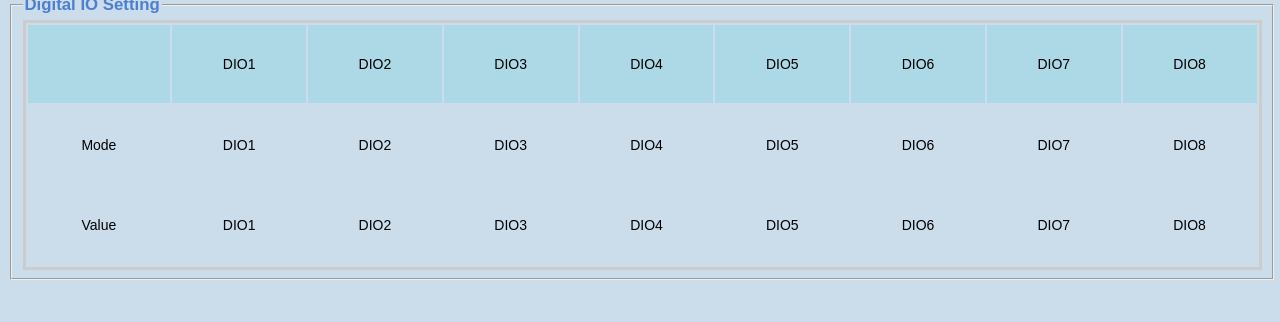
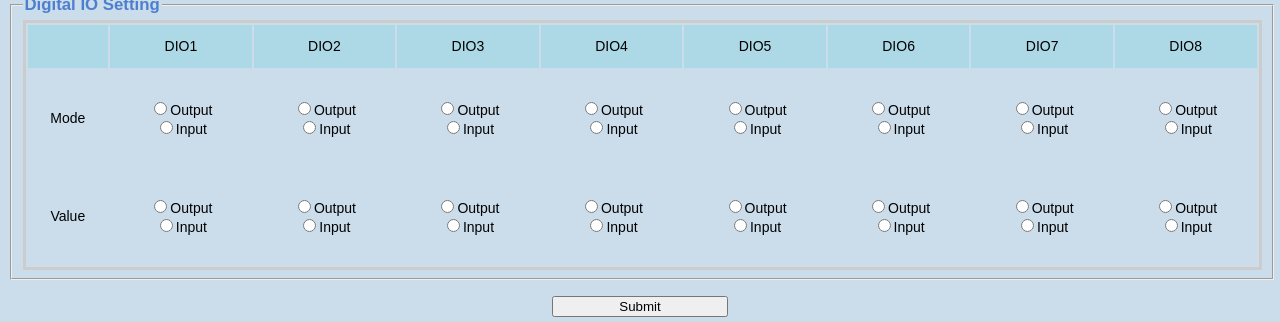
Before and after one commit to ds94059/Hi-Safe-UI, a React (Create React App) app: page /Dio in a window 1280 px wide. Shown: the part 772-1094 px from the top of the page. Before the commit the page ends 1060 px from the top, so only its background shows below. Built offline with nearby package versions, Linux system fonts and the light colour scheme.

Commit message:
kono dio da

```diff
--- a/src/dio.css
+++ b/src/dio.css
@@ -7,3 +7,7 @@
 .lightblue{
     background-color: lightblue;
 }
+
+.confirm{
+    text-align: center;
+}
--- a/src/dio.js
+++ b/src/dio.js
@@ -7,6 +7,23 @@ class Dio extends React.Component{
     render(){
         const greenin = "./image/greenin.png",blueout="./image/blueout.png",
         greenlight = "./image/greenlight.png",redlight="./image/redlight.png"
+        let list=[],list2=[];
+        list.push(<td><input type="radio" name="dio01mode" value="0"/>Output<br/><input type="radio" name="dio01mode" value="1"/>Input<br/></td>)
+        list.push(<td><input type="radio" name="dio02mode" value="0"/>Output<br/><input type="radio" name="dio02mode" value="1"/>Input<br/></td>)
+        list.push(<td><input type="radio" name="dio03mode" value="0"/>Output<br/><input type="radio" name="dio03mode" value="1"/>Input<br/></td>)
+        list.push(<td><input type="radio" name="dio04mode" value="0"/>Output<br/><input type="radio" name="dio04mode" value="1"/>Input<br/></td>)
+        list.push(<td><input type="radio" name="dio05mode" value="0"/>Output<br/><input type="radio" name="dio05mode" value="1"/>Input<br/></td>)
+        list.push(<td><input type="radio" name="dio06mode" value="0"/>Output<br/><input type="radio" name="dio06mode" value="1"/>Input<br/></td>)
+        list.push(<td><input type="radio" name="dio07mode" value="0"/>Output<br/><input type="radio" name="dio07mode" value="1"/>Input<br/></td>)
+        list.push(<td><input type="radio" name="dio08mode" value="0"/>Output<br/><input type="radio" name="dio08mode" value="1"/>Input<br/></td>)
+        list2.push(<td><input type="radio" name="dio01value" value="0"/>Output<br/><input type="radio" name="dio01value" value="1"/>Input<br/></td>)
+        list2.push(<td><input type="radio" name="dio02value" value="0"/>Output<br/><input type="radio" name="dio02value" value="1"/>Input<br/></td>)
+        list2.push(<td><input type="radio" name="dio03value" value="0"/>Output<br/><input type="radio" name="dio03value" value="1"/>Input<br/></td>)
+        list2.push(<td><input type="radio" name="dio04value" value="0"/>Output<br/><input type="radio" name="dio04value" value="1"/>Input<br/></td>)
+        list2.push(<td><input type="radio" name="dio05value" value="0"/>Output<br/><input type="radio" name="dio05value" value="1"/>Input<br/></td>)
+        list2.push(<td><input type="radio" name="dio06value" value="0"/>Output<br/><input type="radio" name="dio06value" value="1"/>Input<br/></td>)
+        list2.push(<td><input type="radio" name="dio07value" value="0"/>Output<br/><input type="radio" name="dio07value" value="1"/>Input<br/></td>)
+        list2.push(<td><input type="radio" name="dio08value" value="0"/>Output<br/><input type="radio" name="dio08value" value="1"/>Input<br/></td>)
         return(
             <div>
                 <Icon/>
@@ -23,11 +40,14 @@ class Dio extends React.Component{
                     <legend class="blueword">Digital IO Setting</legend>
                     <table className="tablestyle">
                         <tr className="lightblue"><td></td><td>DIO1</td><td>DIO2</td><td>DIO3</td><td>DIO4</td><td>DIO5</td><td>DIO6</td><td>DIO7</td><td>DIO8</td></tr>
-                        <tr><td>Mode</td><td>DIO1</td><td>DIO2</td><td>DIO3</td><td>DIO4</td><td>DIO5</td><td>DIO6</td><td>DIO7</td><td>DIO8</td></tr>
-                        <tr><td>Value</td><td>DIO1</td><td>DIO2</td><td>DIO3</td><td>DIO4</td><td>DIO5</td><td>DIO6</td><td>DIO7</td><td>DIO8</td></tr>
+                        <tr><td>Mode</td>{list}</tr>
+                        <tr><td>Value</td>{list2}</tr>
 
                     </table>
                 </fieldset>
+                <br></br>
+                <div class="confirm"><input type="submit" class="wid100"></input></div>
+
             </div>
 
         )
```
